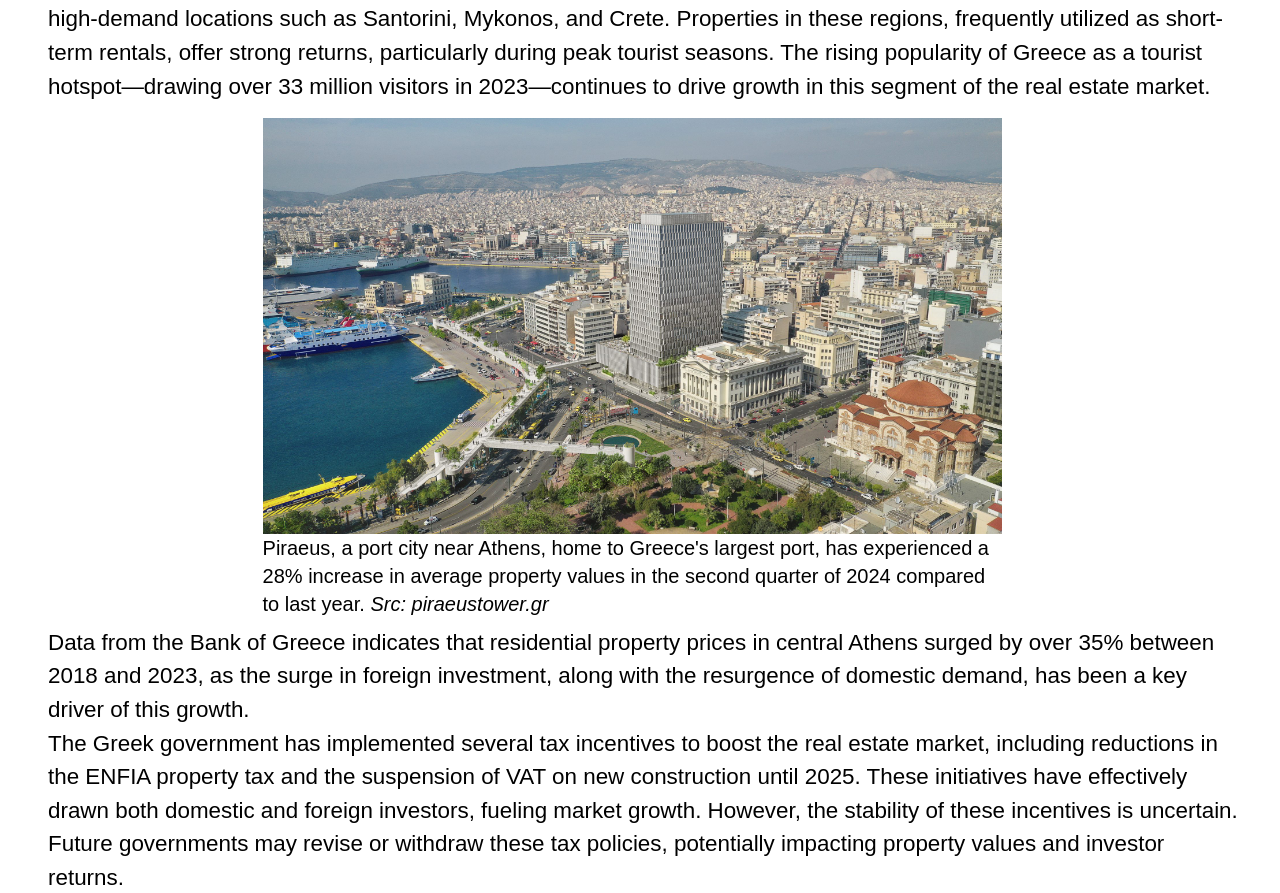
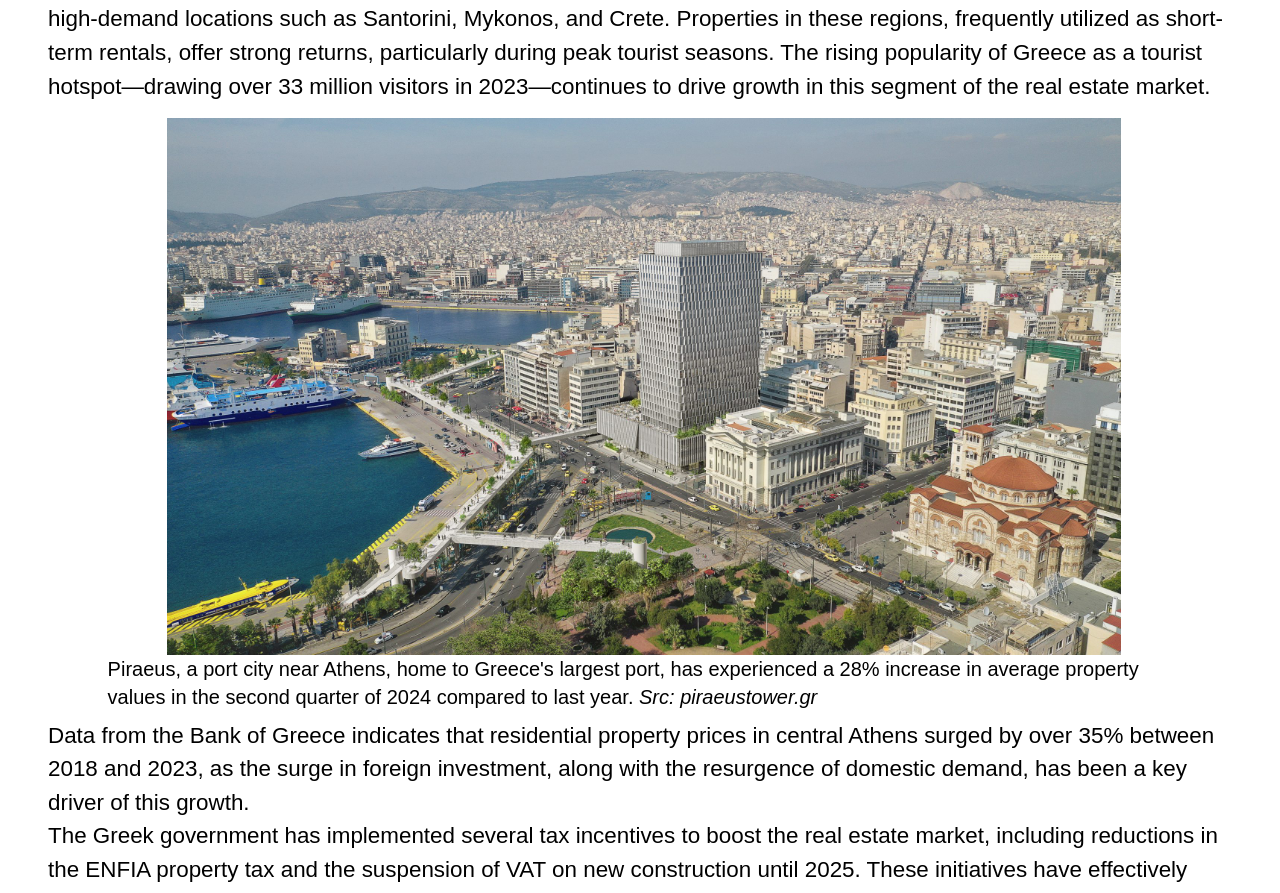
Before and after one commit to dustin1709/HIF-PROJECT, a React (Create React App) app: page /realestate in a window 1280 px wide. Shown: the part 1370-2263 px from the top of the page. Built offline with nearby package versions, Linux system fonts and the light colour scheme; a web font is replaced by a local one.

Commit message:
add new section

```diff
--- a/src/pages/Project.js
+++ b/src/pages/Project.js
@@ -48,13 +48,13 @@ function Project() {
                 {
                     Listings.map((property) => {return (
                         <div key={property.id} className='pl-3 pr-3 pb-3 pt-2 flex items-center justify-center'>
-                            <div className='flex justify-center rounded-t-xl pt-2' style={{backgroundColor: '#e0e0eb'}}>
+                            <div className='flex justify-center rounded-t-xl pt-5' style={{backgroundColor: '#e0e0eb'}}>
                                 <img src={property.image} className="h-[270px]" style={{borderRadius: '7%'}} />
                             </div>
                             <div className="p-2 text-center" style={{backgroundColor: '#e0e0eb'}}>
                                 <h2 className="text-3xl">{property.name}</h2>
                             </div>
-                            <div style={{backgroundColor: '#e0e0eb'}} className="rounded-b-xl h-[480px]">
+                            <div style={{backgroundColor: '#e0e0eb'}} className="rounded-b-xl h-[570px]">
                                 <h2 className="pt-3 pl-5 text-2xl">{property.location}</h2>
                                 <p className="pb-3 pt-2 pl-5 pr-3 text-xl">{property.desc}</p>
                                 <ul className="pb-3 pt-2 pl-5 text-xl">
--- a/src/pages/RealEstate.js
+++ b/src/pages/RealEstate.js
@@ -38,8 +38,8 @@ function RealEstate() {
             </p>
             <div className="pb-2">
                 <figure className=''>
-                    <img src={procedureImg} alt="Real-estate" style={{width: '62%', left: '18%', position: 'relative'}} />
-                    <figcaption style={{width: '62%', left: '18%', position: 'relative'}} className="text-xl">
+                    <img src={procedureImg} alt="Real-estate" style={{width: '80%', left: '10%', position: 'relative'}} />
+                    <figcaption style={{width: '90%', left: '5%', position: 'relative'}} className="text-xl">
                         Piraeus, a port city near Athens, home to Greece's largest port, has experienced a 28% increase in average property values in the second quarter of 2024 compared to last year.&nbsp;
                         <i>Src: piraeustower.gr</i>
                     </figcaption>
```
